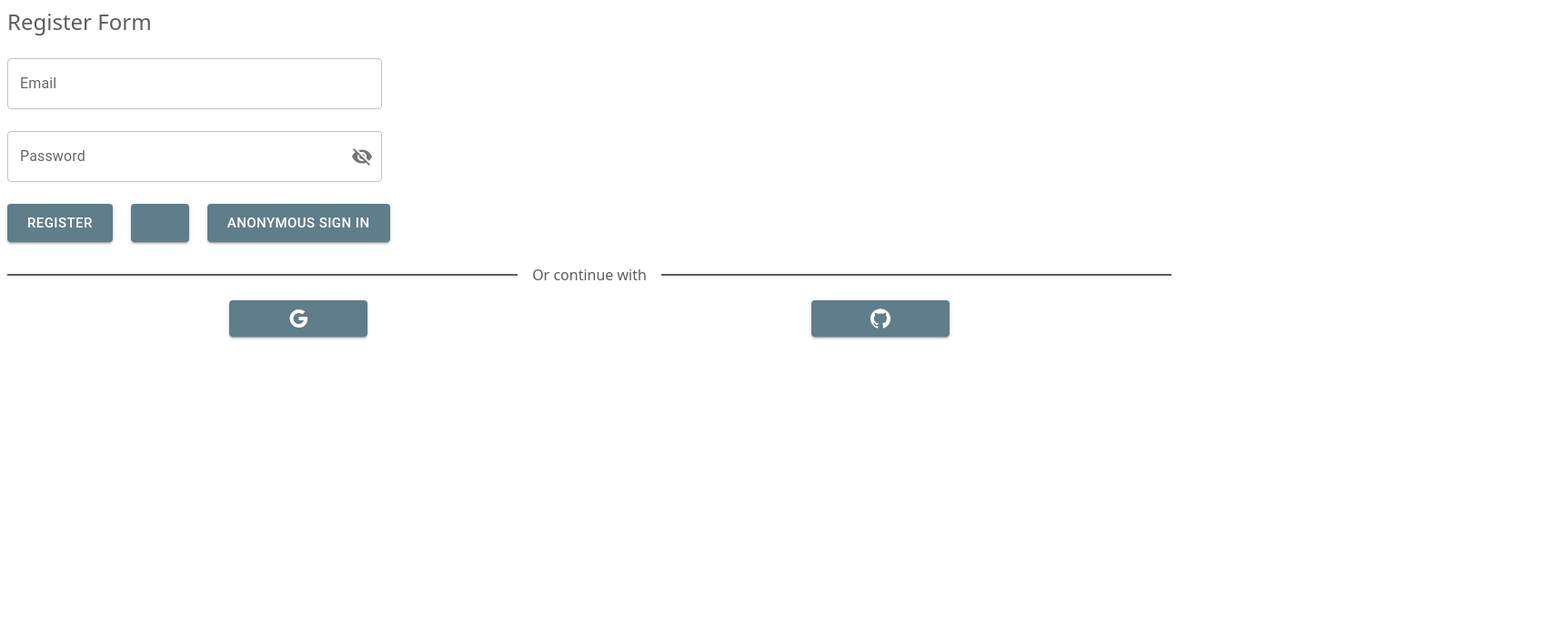
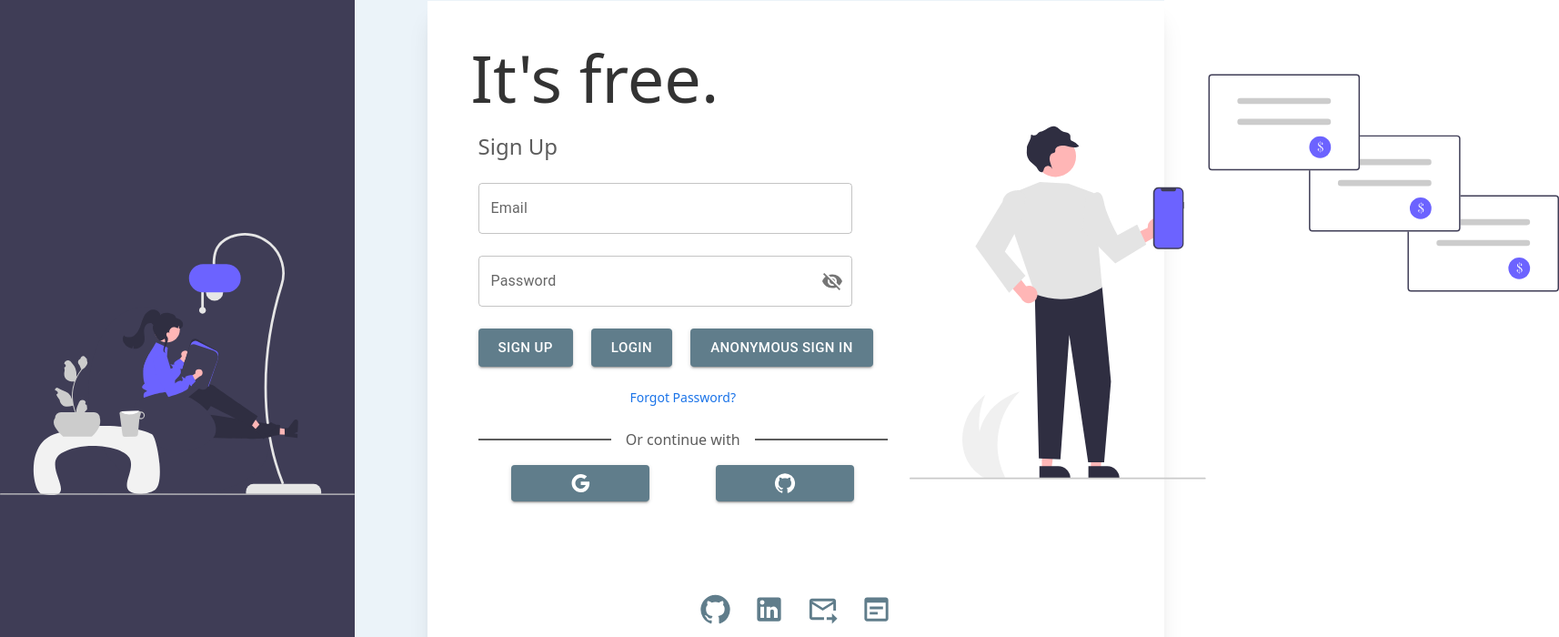
Before and after one commit to emoral435/Nano-Byte-Forum, a React (Vite) app: page /register in a window 1280 px wide. Shown: the top 700 px of the page at 91% size, 1714 px wide, since content can reach past the window. Built offline with nearby package versions, Linux system fonts and the light colour scheme; what @shrutibalasa/tailwind-grid-auto-fit would draw is missing.

Commit message:
Register page done, along with password reset functionality

```diff
--- a/src/components/Login/Login.tsx
+++ b/src/components/Login/Login.tsx
@@ -45,7 +45,7 @@ const Login = () => {
 
   return (
     <div className='w-full flex md:flex-row flex-col-reverse items-center '>
-      <AuthorizingPages msg={'Welcome Back.'} bg={bg} user={user} setEmail={setEmail} setPassword={setPassword} handleFormSubmit={login} handleSide={signUp}/>
+      <AuthorizingPages msg={'Welcome Back.'} type={0} bg={bg} user={user} setEmail={setEmail} setPassword={setPassword} handleFormSubmit={login} handleSide={signUp}/>
       <ToastContainer />
     </div>
   )
--- a/src/components/Register/Register.tsx
+++ b/src/components/Register/Register.tsx
@@ -4,6 +4,10 @@ import { useState, useEffect } from 'react'
 import { app } from '../../firebase/firebase-config'
 import { getAuth, createUserWithEmailAndPassword } from 'firebase/auth'
 import { useNavigate } from 'react-router-dom'
+import { ToastContainer, toast } from 'react-toastify'
+import AuthorizingPages from '../common/AuthorizingPages'
+import user from '/src/assets/registerUser.svg'
+import bg from '/src/assets/registerBG.svg'
 
 const Register = () => {
     // NOTE this is different from logging in, where we most likely want every time a user goes to the register page to make a new account
@@ -22,14 +26,29 @@ const Register = () => {
           navigate('/home')
         })
         // NOTE this will fail if the user already exists
-        .catch((error) => {
-          console.log(error)
+        .catch((err) => {
+          console.log(err.code)
+          switch (err.code) {
+              case 'auth/email-already-in-use':
+                toast.error('That email is already in use')
+                break
+              case 'auth/invalid-email':
+                toast.error('That email is invalid. Try again')
+                break
+              case 'auth/weak-password':
+                toast.error('That password is too weak. Try again')
+          }
         })
     }
 
+    const login = () => {
+      navigate('/login')
+    }
+
   return (
-    <div>
-        <Form title='Register' setEmail={setEmail} setPassword={setPassword} handleForm={register}/>
+    <div className='w-full flex md:flex-row flex-col-reverse items-center '>
+      <AuthorizingPages handleSide={login} type={1} bg={bg} user={user} msg={"It's free."} handleFormSubmit={register} setEmail={setEmail} setPassword={setPassword}/>
+      <ToastContainer />
     </div>
   )
 }
--- a/src/components/common/AuthorizingPages.tsx
+++ b/src/components/common/AuthorizingPages.tsx
@@ -5,6 +5,7 @@ import { LayerFour } from '../Startup/LayerFour'
 interface Props {
     bg: string,
     msg: string,
+    type: number,
     setEmail: (email: string) => void ,
     setPassword: (password: string) => void,
     handleFormSubmit(): void,
@@ -13,20 +14,24 @@ interface Props {
 
 }
 
-const AuthorizingPages = ({bg, msg, setEmail, setPassword, handleFormSubmit, handleSide, user} :Props) => {
+const AuthorizingPages = ({bg, msg, type, setEmail, setPassword, handleFormSubmit, handleSide, user} :Props) => {
+    const strType: string = (type == 0) ? 'Login' : 'Sign Up'
+    const strSideBtn: string = (type == 0) ? 'Sign Up' : 'Login'
+
+
   return (
-    <div className='flex md:flex-row flex-col-reverse items-center'>
+    <div className='flex md:flex-row flex-col-reverse items-center w-full'>
         <div className='w-[35rem] xl:flex hidden bg-[#3f3d56] xl:h-[100vh] items-center' >
-            <img src={bg} alt="login background" className=''/>
+            <img src={bg} alt={strType + " background"} className=''/>
         </div>
         <div className='w-full h-[100vh] bg-[#ebf3f9] flex flex-col justify-center items-center lg:items-start'>
             <div className='flex flex-col shadow-xl sm:p-12 py-12 lg:ml-10 xl:ml-20 bg-white gap-20 md:scale-100 scale-75'>
             <div className='flex md:flex-row flex-col-reverse gap-8'>
                 <div>
                 <h1 className='text-7xl text-[#333333] mb-6' >{msg}</h1>
-                <Form title='Login' sideTitle='Sign Up' setEmail={setEmail} setPassword={setPassword} handleForm={handleFormSubmit} handleSide={handleSide}/>
+                <Form title={strType} sideTitle={strSideBtn} setEmail={setEmail} setPassword={setPassword} handleForm={handleFormSubmit} handleSide={handleSide}/>
                 </div>
-                <img src={user} alt="login user" className='md:h-full h-[10rem]' />
+                <img src={user} alt={strType + " user"} className='md:h-full h-[10rem]' />
             </div>
             <div className='flex justify-center'>
                 <LayerFour />
--- a/src/components/common/Form.tsx
+++ b/src/components/common/Form.tsx
@@ -1,13 +1,16 @@
-import React from 'react'
+import { useState } from 'react';
 import Box from '@mui/material/Box';
 import TextField from '@mui/material/TextField';
 import { FormControl, InputLabel, OutlinedInput, InputAdornment, IconButton } from '@mui/material';
 import { Visibility, VisibilityOff } from '@mui/icons-material';
 import BasicButton from './Button';
-import { getAuth, signInAnonymously } from 'firebase/auth'
+import { getAuth, signInAnonymously, sendPasswordResetEmail } from 'firebase/auth'
 import { useNavigate } from 'react-router-dom';
 import { app } from '../../firebase/firebase-config';
 import OffSiteAuths from './offSiteAuths';
+import { easeInOut, motion } from 'framer-motion';
+import Button from '@mui/material/Button'
+import { ToastContainer, toast } from 'react-toastify'
 
 interface FormProps {
   title: string,
@@ -19,7 +22,8 @@ interface FormProps {
 }
 
 const Form = ({title, sideTitle, handleForm, handleSide, setEmail, setPassword} : FormProps) => {
-  const [showPassword, setShowPassword] = React.useState(false);
+  const [showPassword, setShowPassword] = useState(false);
+  const [resetEmail, setResetEmail] = useState('')
   const navigate = useNavigate()
 
   const handleClickShowPassword = () => setShowPassword((show) => !show);
@@ -42,6 +46,38 @@ const Form = ({title, sideTitle, handleForm, handleSide, setEmail, setPassword}
       })
   }
 
+  const handleForgot = () => {
+    const auth = getAuth(app)
+    sendPasswordResetEmail(auth, resetEmail)
+      .then(() => {
+        console.log('hooray, email got sent')
+      }).catch((err) => {
+        console.log(err.code)
+        switch (err.code) {
+          case 'auth/invalid-email':
+              toast.error('That email is invalid. Try again')
+              break
+          case 'auth/missing-email':
+              toast.error('Email input is empty. Try again')
+              break
+          case 'auth/user-not-found':
+              toast.error('Email not linked with an account. Try again')
+              break
+        }
+      })
+  }
+
+  const clickedForC = () => {
+    const container = document.getElementById('reset')
+    const forgot = document.getElementById('forgot')
+    console.log('whaat')
+    if (container != null && forgot != null) {
+      container.classList.toggle('hidden')
+      forgot.classList.toggle('hidden')
+    }
+  }
+
+
   return (
     <Box component="form"
             sx={{
@@ -50,7 +86,7 @@ const Form = ({title, sideTitle, handleForm, handleSide, setEmail, setPassword}
             noValidate
             autoComplete="off">
         <div className='flex flex-col items-start gap-6'>
-            <h3 className='text-2xl text-[#5c5c5c] w-full flex justify-start'>{title} Form</h3>
+            <h3 className='text-2xl text-[#5c5c5c] w-full flex justify-start'>{title}</h3>
             <TextField id='email' label='Email' variant='outlined' sx={{ width: '45ch' }} color='secondary' onChange={(e) => setEmail(e.target.value)} />
             <FormControl sx={{ width: '45ch' }} variant="outlined" color='secondary'>
               <InputLabel htmlFor="outlined-adornment-password">Password</InputLabel>
@@ -78,6 +114,14 @@ const Form = ({title, sideTitle, handleForm, handleSide, setEmail, setPassword}
               <BasicButton text={sideTitle} handleClick={handleSide}/>
               <BasicButton text='Anonymous Sign In' handleClick={handleAnon} />
             </div>
+            <motion.button id='forgot' type='button' onClick={clickedForC} whileHover={{ scale: 1.05 }} className='w-full flex justify-center text-sm text-[#1a73e8]'>Forgot Password?</motion.button>
+            <motion.div animate={{transition: easeInOut}}  id='reset' className="hidden">
+                <div className='flex justify-center gap-4 my-4'>
+                  <motion.button type='button' onClick={clickedForC} whileHover={{ scale: 1.05 }} className='text-sm text-[#1a73e8]'>Cancel</motion.button>
+                  <TextField size='small' id='reset-input' label='Enter Email Used' variant='outlined' sx={{ width: '20ch' }} color='secondary' onChange={(e) => setResetEmail(e.target.value)}/>
+                  <Button type='button' onClick={handleForgot}>SEND RESET EMAIL</Button>
+                </div>
+            </motion.div>
             <OffSiteAuths />
         </div>
     </Box>
```
Also changed, not shown: src/assets/registerBG.svg (added), src/assets/registerUser.svg (added).
